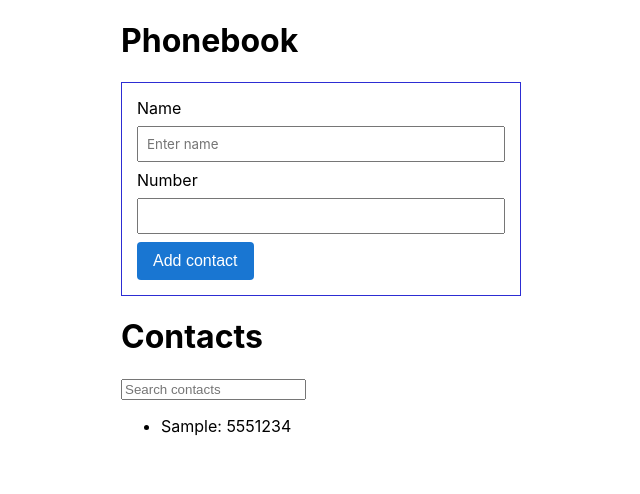
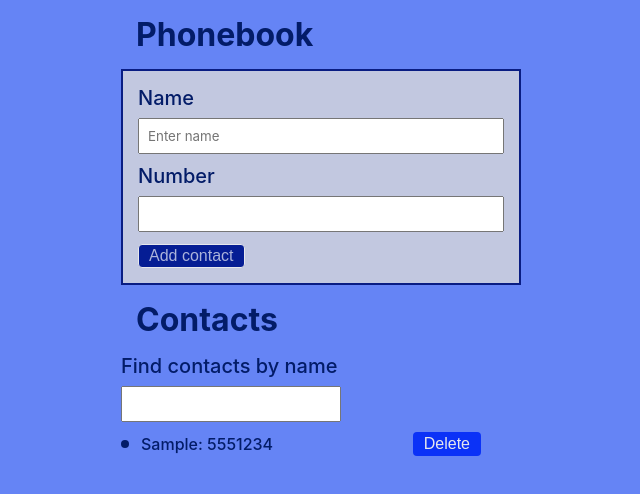
Before and after one commit to olena-nikitchenko/goit-react-hw-02-phonebook, a React (Create React App) app: page / in a window 1280 px wide. Both pictures are taken after typing "Sample", "5551234" into the empty fields and a click on the button "Add contact". Shown: the top 494 px of the page, without its empty margins (319-959 px from the left). Built offline with nearby package versions, Linux system fonts and the light colour scheme; the HTML template or start-up script is replaced by a standard one.

Commit message:
changes according to step 3-6 and styling

```diff
--- a/package.json
+++ b/package.json
@@ -37,5 +37,8 @@
       "last 1 firefox version",
       "last 1 safari version"
     ]
+  },
+  "devDependencies": {
+    "css-loader": "^6.7.3"
   }
 }
--- a/src/App.jsx
+++ b/src/App.jsx
@@ -3,49 +3,57 @@ import PropTypes from 'prop-types';
 import PhonebookForm from './components/Phonebook/PhonebookForm';
 import Section from './components/Phonebook/Section';
 import ContactList from './components/Phonebook/ContactList';
+import Filter from './components/Phonebook/Filter';
 
 class App extends Component {
   state = {
     contacts: [],
     filter: '',
-    name: '',
-    number: '',
   };
-
-  // state = {
-  //   contacts: [],
-  // };
-
   addContact = contact => {
+    const { contacts } = this.state;
+    const existingContact = contacts.find(
+      c => c.name.toLowerCase() === contact.name.toLowerCase()
+    );
+    if (existingContact) {
+      alert(`${contact.name} is already in contacts`);
+      return;
+    }
     this.setState(prevState => ({
       contacts: [...prevState.contacts, contact],
     }));
   };
+  deleteContact = contactId => {
+    this.setState(prevState => ({
+      contacts: prevState.contacts.filter(contact => contact.id !== contactId),
+    }));
+  };
 
-  handleFilterChange = evt => {
-    this.setState({ filter: evt.target.value });
+  handleFilterChange = e => {
+    this.setState({ filter: e.target.value });
+  };
+
+  getFilteredContacts = () => {
+    const { contacts, filter } = this.state;
+    return contacts.filter(contact =>
+      contact.name.toLowerCase().includes(filter.toLowerCase())
+    );
   };
 
   render() {
-    const { contacts, filter } = this.state;
-
-    const filteredContacts = contacts.filter(contact =>
-      contact.name.toLowerCase().includes(filter.toLowerCase())
-    );
-
+    const { filter } = this.state;
+    const filteredContacts = this.getFilteredContacts();
     return (
       <>
         <Section title="Phonebook">
           <PhonebookForm onSubmit={this.addContact} />
         </Section>
         <Section title="Contacts">
-          <input
-            type="text"
-            placeholder="Search contacts"
-            value={filter}
-            onChange={this.handleFilterChange}
+          <Filter value={filter} onChange={this.handleFilterChange} />
+          <ContactList
+            contacts={filteredContacts}
+            onDeleteContact={this.deleteContact}
           />
-          <ContactList contacts={filteredContacts} />
         </Section>
       </>
     );
--- a/src/components/Phonebook/ContactList.js
+++ b/src/components/Phonebook/ContactList.js
@@ -2,11 +2,26 @@ import React from 'react';
 import PropTypes from 'prop-types';
 import css from './Phonebook.module.css';
 
-const ContactList = ({ contacts }) => (
-  <ul className={css.ContactList}>
+const ContactList = ({ contacts, onDeleteContact }) => (
+  <ul
+    className={css.ContactList}
+    style={{
+      listStyle: 'circle',
+      listStyleSize: '16px',
+    }}
+  >
     {contacts.map(({ id, name, number }) => (
       <li key={id} className={css.ContactListItem}>
-        {name}: {number}
+        <span className={css.ContactListSpan}>
+          {name}: {number}
+        </span>
+        <button
+          className={css.Btn}
+          type="button"
+          onClick={() => onDeleteContact(id)}
+        >
+          Delete
+        </button>
       </li>
     ))}
   </ul>
@@ -20,6 +35,7 @@ ContactList.propTypes = {
       number: PropTypes.string.isRequired,
     })
   ).isRequired,
+  onDeleteContact: PropTypes.func.isRequired,
 };
 
 export default ContactList;
--- /dev/null
+++ b/src/components/Phonebook/Filter.js
@@ -0,0 +1,25 @@
+import React from 'react';
+import PropTypes from 'prop-types';
+import css from './Phonebook.module.css';
+
+const Filter = ({ value, onChange }) => (
+  <div className={css.Filter}>
+    <label className={css.Label__filter}>
+      Find contacts by name
+      <input
+        type="text"
+        name="filter"
+        value={value}
+        onChange={onChange}
+        className={css.Input__Filter}
+      />
+    </label>
+  </div>
+);
+
+Filter.propTypes = {
+  value: PropTypes.string.isRequired,
+  onChange: PropTypes.func.isRequired,
+};
+
+export default Filter;
--- a/src/components/Phonebook/Phonebook.module.css
+++ b/src/components/Phonebook/Phonebook.module.css
@@ -3,36 +3,105 @@
   margin-right: auto;
   width: 400px;
   height: auto;
+  color: var(--text-color-primary);
 }
+
+.Title {
+  padding: 15px;
+}
+
 .Form {
   padding: 15px;
+  font-size: 20px;
+  font-weight: 500;
+  background-color: var(--bg-form-color);
+  border: 2px solid var(--bg-border-color);
+  color: inherit;
+}
 
-  border: 1px solid rgb(45, 45, 211);
-}
-.Input {
+input {
   margin-top: 8px;
   padding: 8px;
   font-family: inherit;
 }
 
-.Label {
+input:focus {
+  outline: 2px solid var(--color-outline-btn);
+}
+
+.Input__Filter {
+  width: 50%;
+}
+
+label {
   display: flex;
   flex-direction: column;
-  margin-bottom: 8px;
+  margin-bottom: 10px;
+}
+
+.Label__filter {
+  font-size: 20px;
+  font-weight: 500;
+  color: inherit;
 }
 
 .Btn {
   display: inline-flex;
-  padding: 10px 16px;
-  border: none;
+  padding: 2px 10px;
+  border: 1px solid transparent;
+  border-color: transparent;
   border-radius: 4px;
-  background-color: #2196f3;
-  color: #fff;
-  font-size: inherit;
+  background-color: var(--color-outline-btn);
+  color: var(--text-btn-color);
+  font-size: 16px;
   cursor: pointer;
+  transition: border 250ms var(--timing-function),
+    background-color 250ms var(--timing-function),
+    color 250ms var(--timing-function);
 }
 
 .Btn:hover,
 .Btn:focus {
-  background-color: #1976d2;
+  background-color: var(--bg-btn-color-hover);
+  border: 1px solid var(--border-color-hover);
+  color: var(--text-btn-hover);
 }
+
+.ContactList {
+  width: 90%;
+  font-size: 20px;
+  font-weight: 500;
+  color: inherit;
+}
+
+.ContactListItem {
+  position: relative;
+  display: flex;
+  justify-content: space-between;
+  margin-bottom: 5px;
+}
+
+.ContactListItem:last-child {
+  margin-bottom: 0;
+}
+
+.ContactListItem::before {
+  content: '';
+  position: absolute;
+  left: 0;
+  top: 50%;
+  transform: translateY(-50%);
+  width: 8px;
+  height: 8px;
+  background-color: var(--text-color-primary);
+  border-radius: 50%;
+  background-repeat: no-repeat;
+  background-size: contain;
+}
+
+.ContactListSpan {
+  padding-left: 20px;
+  padding-top: 2px;
+  padding-bottom: 2px;
+  font-size: 16px;
+}
--- a/src/index.css
+++ b/src/index.css
@@ -1,4 +1,17 @@
-@import-normalize; /* bring in normalize.css styles */
+@import-normalize;
+:root {
+  --bg-body-color: #6584f5;
+  --bg-form-color: #c2c8e0;
+  --bg-btn-color: #331aa5;
+  --bg-border-color: #091d83;
+  --color-outline-btn: #0b32f7;
+  --bg-btn-color-hover: #051d94;
+  --text-color-primary: #031c68;
+  --text-btn-color: #e6e7ec;
+  --text-btn-hover: #abb3db;
+  --border-color-hover: #e6e7ec;
+  --timing-function: cubic-bezier(0.4, 0, 0.2, 1);
+}
 
 body {
   margin: 0;
@@ -7,9 +20,24 @@ body {
     sans-serif;
   -webkit-font-smoothing: antialiased;
   -moz-osx-font-smoothing: grayscale;
+  background-color: var(--bg-body-color);
 }
 
 code {
   font-family: source-code-pro, Menlo, Monaco, Consolas, 'Courier New',
     monospace;
 }
+
+h1,
+h2,
+h3,
+h4,
+h5,
+h6 {
+  margin: 0;
+}
+ul,
+ol {
+  margin: 0;
+  padding: 0;
+}
```
Also changed, not shown: 1 other file (tests, documents, lock files or other folders).
